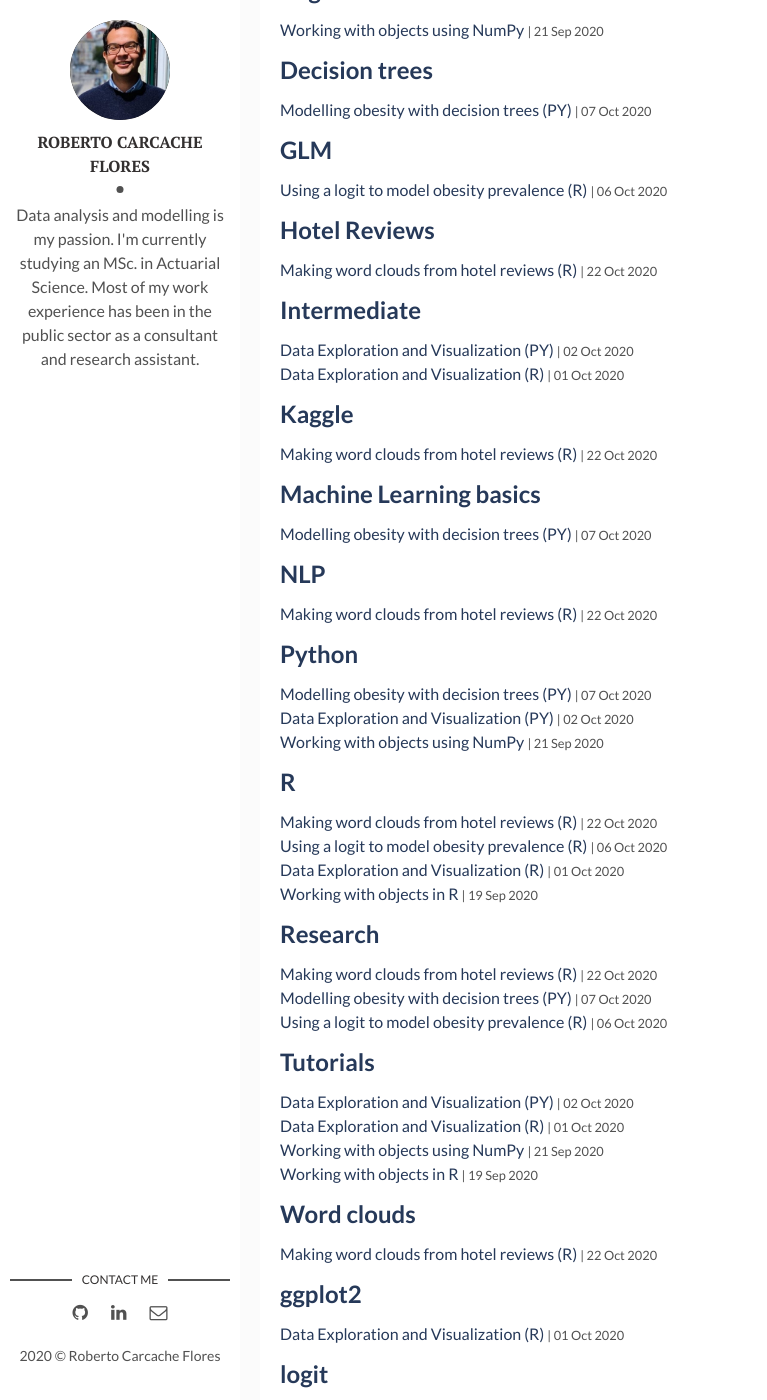
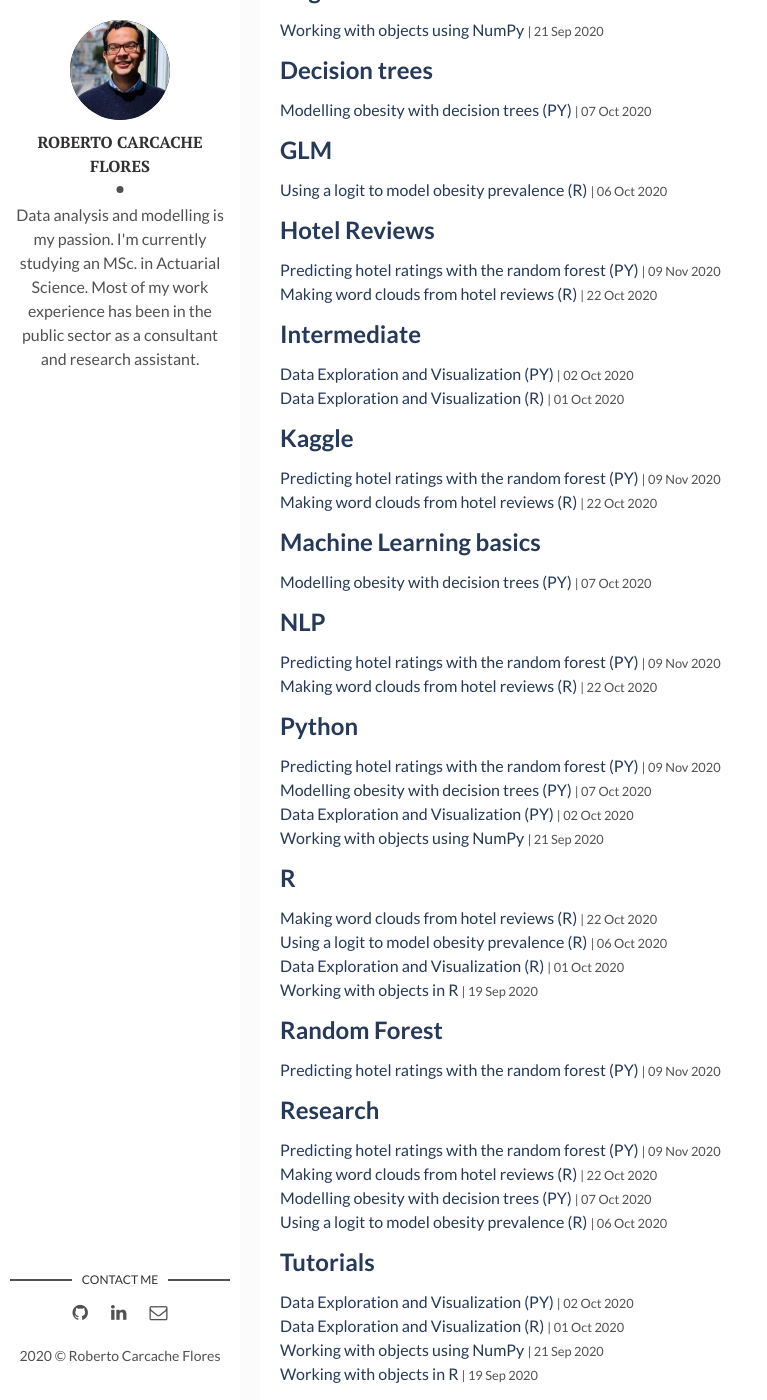
Before and after one commit to rcarcacheflores/Research, a Jekyll site: the page built from tags.html, in a window 1280 px wide and 1400 px high, scrolled down 375 px. Shown: the whole window, without its empty margins (0-767 px from the left). Built offline with Jekyll 4.4.1, drawn with Linux system fonts in a browser that asks for light colours; some of the changed text lies outside the part shown.

Commit message:
Update 2020-11-9-post8.md

```diff
--- a/_posts/2020-11-9-post8.md
+++ b/_posts/2020-11-9-post8.md
@@ -1,3 +1,12 @@
+---
+layout: post
+title: Predicting hotel ratings with the random forest (PY)
+date: 2020-11-09 12:29:31 +0700
+description: Performing basic NLP and fitting a random forest classifier for Tripadvisor hotel reviews.
+img: post8.jpg
+tags: [Research, Random Forest, NLP, Python, Hotel Reviews, Kaggle]
+---
+
 I know...using a picture of a forest for a post about random forest algorithms. It was either that or more coding images, so I preferred to go with a mysterious destination related to the data we will use. In this post I will return to the Tripadvisor hotel reviews [database](https://www.kaggle.com/andrewmvd/trip-advisor-hotel-reviews) from the previous post. **The objective is to process the written reviews and use a random forest classifier to predict guest ratings**. This powerful ML algorithm will be combined with some basic Natural Language Processing to transfrom words into numerical predictions. Let's begin with some basic data prep.
 
 ## Part 1: Setting up our data
```
